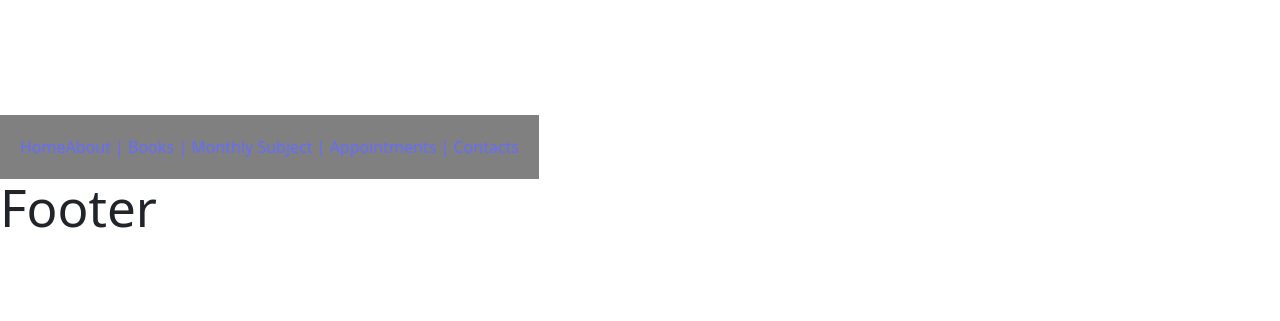
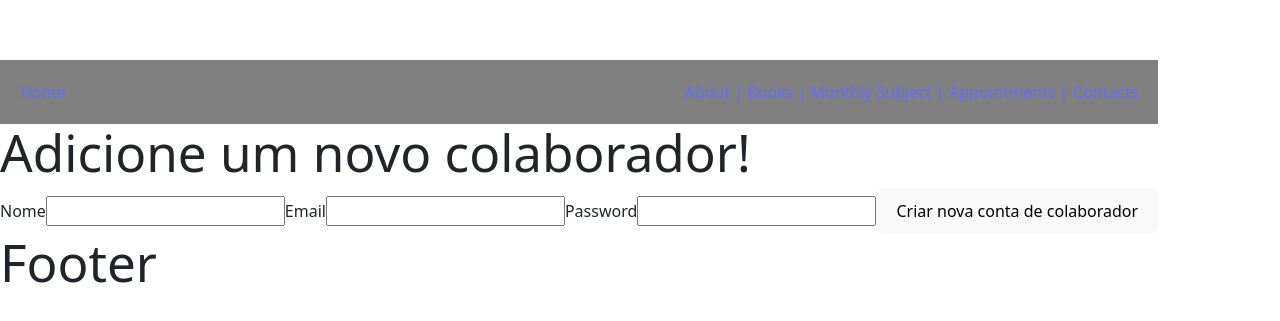
Before and after one commit to miacsilva/mariaPsicologia-management-client, a React (Vite) app: page /signup in a window 1280 px wide. Shown: the part 221-542 px from the top of the page. Built offline with nearby package versions, Linux system fonts and the light colour scheme; no server answers.

Commit message:
minor changes

```diff
--- a/src/App.jsx
+++ b/src/App.jsx
@@ -11,6 +11,8 @@ import Home from "./pages/Home";
 import Navbar from "./components/Navbar";
 import MonthlySubject from "./components/MonthlySubject";
 import Footer from "./components/Footer";
+import Login from "./pages/Login";
+import Signup from "./pages/Signup";
 
 //CSS
 
@@ -27,6 +29,8 @@ function App() {
         <Route path="/books" element={<Books />} />
         <Route path="/contacts" element={<Contacts />} />
         <Route path="/" element={<Home />} />
+        <Route path="/login" element={<Login />} />
+        <Route path="/signup" element={<Signup />} />
         <Route path="/monthly-subject" element={<MonthlySubject />} />
       </Routes>
 
--- a/src/pages/Home.jsx
+++ b/src/pages/Home.jsx
@@ -13,7 +13,7 @@ function Home() {
     try {
       const response = await projectService.getAllBooks();
       console.log(response.data);
-      /* setBooks(response.data); */
+      setBooks(response.data);
     } catch (error) {
       console.log(error);
     }
@@ -35,7 +35,8 @@ function Home() {
       >
         <div className="carousel-inner">
           <div className="carousel-item active" data-bs-interval="2000">
-            <img src={book1} className="d-block w-100" alt="book1" />
+            <img src={book1} className="d-block w-100" alt="" />
+            {/* <h1>{books[0].title}</h1> */}
           </div>
           <div className="carousel-item" data-bs-interval="2000">
             <img src={book2} className="d-block w-100" alt="book2" />
--- a/src/pages/Login.jsx
+++ b/src/pages/Login.jsx
@@ -0,0 +1,73 @@
+import React, { useState, useContext } from "react";
+import axios from "axios";
+import { Link, useNavigate } from "react-router-dom";
+import { AuthContext } from "../context/auth.context";
+
+function Login() {
+  const [email, setEmail] = useState("");
+  const [password, setPassword] = useState("");
+
+  const handleEmail = (e) => setEmail(e.target.value);
+  const handlePassword = (e) => setPassword(e.target.value);
+
+  const { authenticateUser } = useContext(AuthContext);
+
+  const handleSubmit = async (e) => {
+    e.preventDefault();
+
+    try {
+      const response = await axios.post(
+        `${import.meta.env.VITE_API_URL}/auth/login`,
+        {
+          email,
+          password,
+        }
+      );
+
+      localStorage.setItem("authToken", response.data.authToken);
+
+      authenticateUser();
+
+      console.log(response.data.authToken);
+      navigate("/projects");
+    } catch (error) {
+      console.log(error);
+    }
+  };
+
+  const navigate = useNavigate();
+
+  return (
+    <section>
+      <h3>*Acesso restrito à administração</h3>
+      <h1>Login</h1>
+
+      <form onSubmit={handleSubmit}>
+        <label htmlFor="email"> Email</label>
+        <input
+          type="email"
+          name="email"
+          id="email"
+          value={email}
+          onChange={handleEmail}
+        />
+
+        <label htmlFor="password"> Password</label>
+        <input
+          type="password"
+          name="password"
+          id="password"
+          value={password}
+          onChange={handlePassword}
+        />
+
+        <button type="submit">Login</button>
+      </form>
+
+      <p>Don't have an account?</p>
+      <Link to="/signup">Signup</Link>
+    </section>
+  );
+}
+
+export default Login;
--- a/src/pages/Signup.jsx
+++ b/src/pages/Signup.jsx
@@ -0,0 +1,73 @@
+import React, { useState } from "react";
+import axios from "axios";
+import { useNavigate } from "react-router-dom";
+
+function Signup() {
+  const [name, setName] = useState("");
+  const [email, setEmail] = useState("");
+  const [password, setPassword] = useState("");
+
+  const handleName = (e) => setName(e.target.value);
+  const handleEmail = (e) => setEmail(e.target.value);
+  const handlePassword = (e) => setPassword(e.target.value);
+
+  const handleSubmit = async (e) => {
+    e.preventDefault();
+
+    try {
+      const response = await axios.post(
+        `${import.meta.env.VITE_API_URL}/auth/signup`,
+        {
+          name,
+          email,
+          password,
+        }
+      );
+      console.log(response.data);
+      navigate("/login");
+    } catch (error) {
+      console.log(error);
+    }
+  };
+
+  const navigate = useNavigate();
+
+  return (
+    <section>
+      <h1>Adicione um novo colaborador!</h1>
+
+      <form onSubmit={handleSubmit}>
+        <label htmlFor="name"> Nome</label>
+        <input
+          type="text"
+          name="name"
+          id="name"
+          value={name}
+          onChange={handleName}
+        />
+
+        <label htmlFor="email"> Email</label>
+        <input
+          type="email"
+          name="email"
+          id="email"
+          value={email}
+          onChange={handleEmail}
+        />
+
+        <label htmlFor="password"> Password</label>
+        <input
+          type="password"
+          name="password"
+          id="password"
+          value={password}
+          onChange={handlePassword}
+        />
+
+        <button type="submit">Criar nova conta de colaborador</button>
+      </form>
+    </section>
+  );
+}
+
+export default Signup;
```
Also changed, not shown: 1 other file (tests, documents, lock files or other folders).
